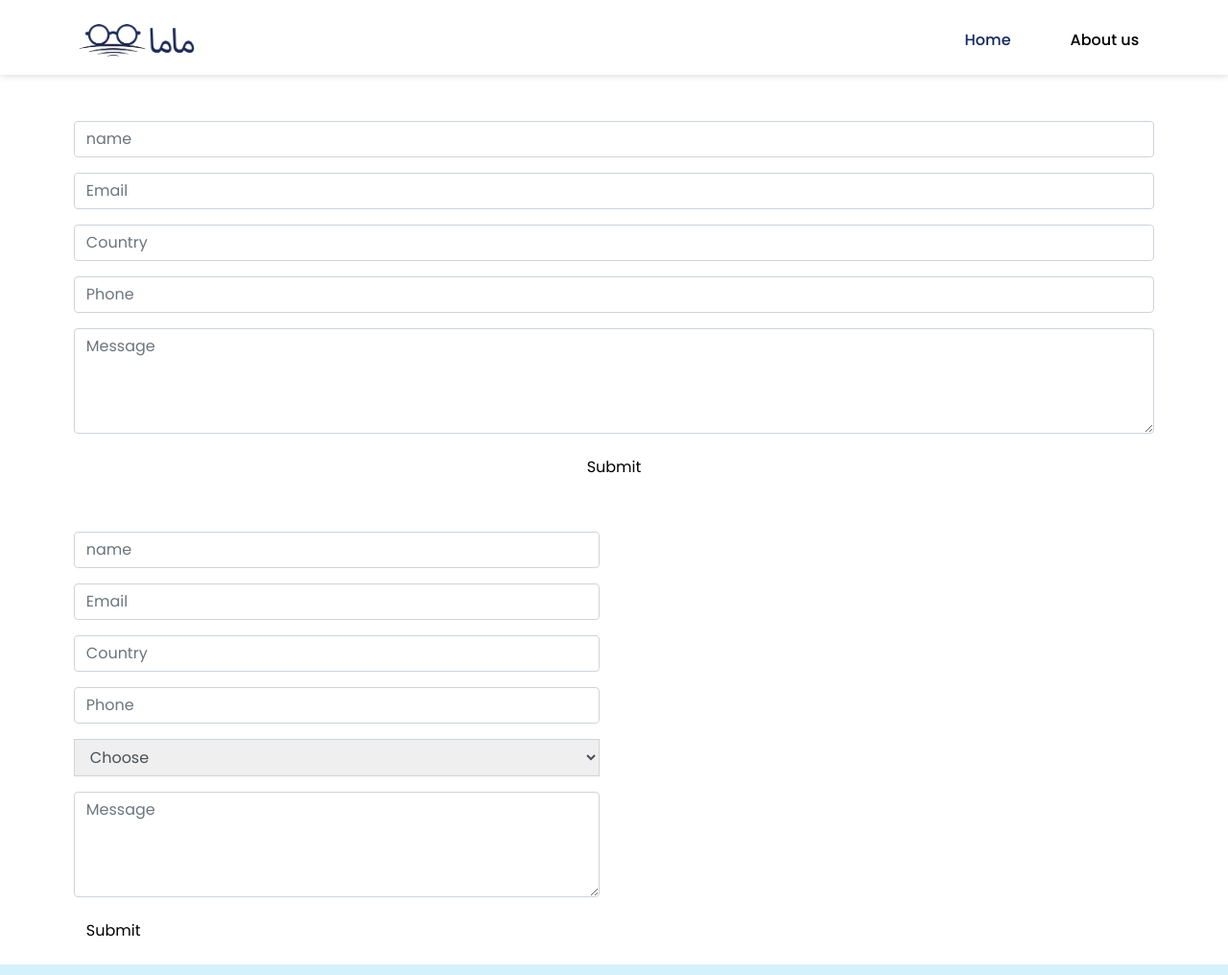
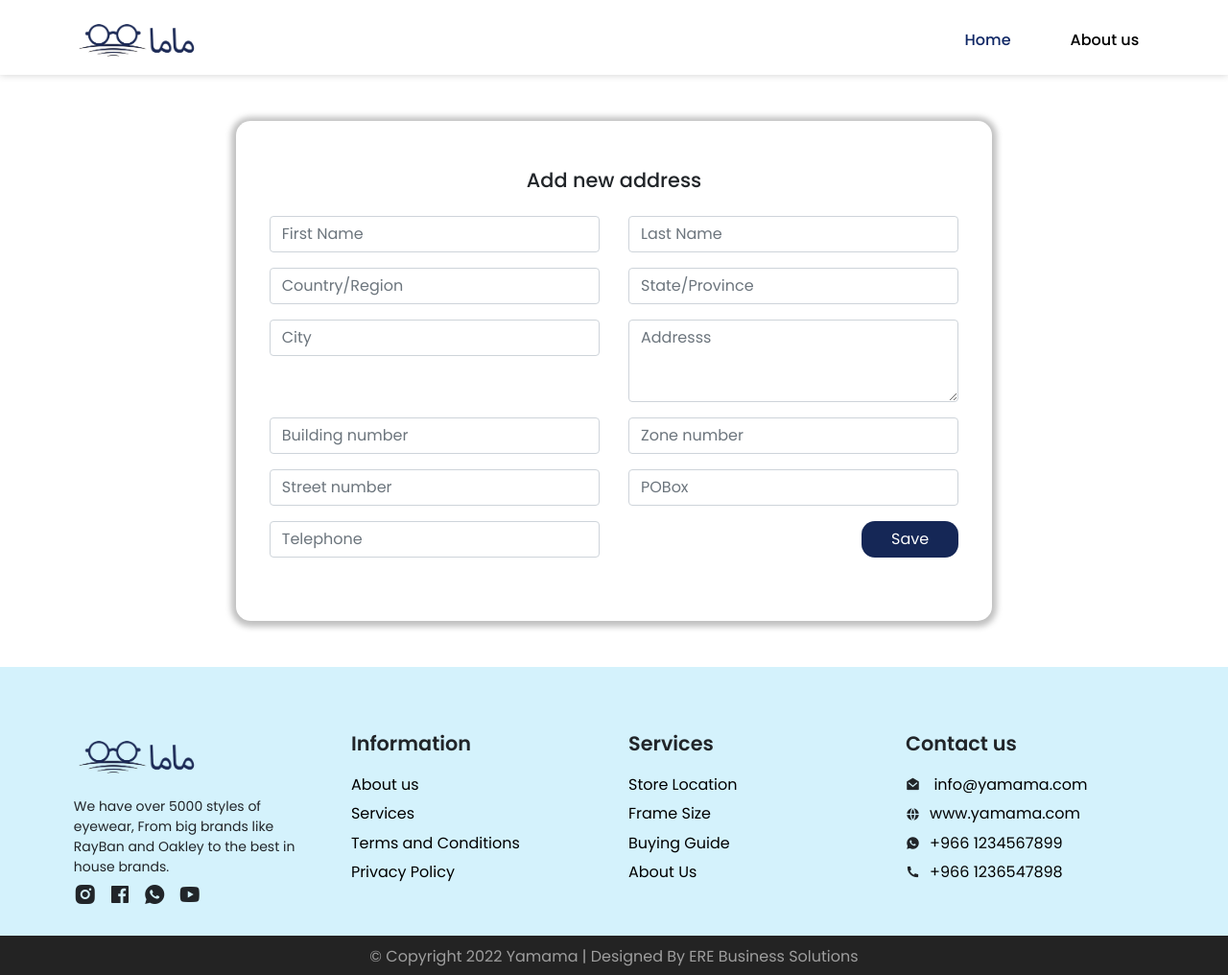
Before and after one commit to Shammaz77/Yamama-Glass, a plain HTML site: page addnewaddresss.html in a window 1280 px wide. Shown: the top 1016 px of the page at 96% size. Drawn offline with nearby package versions, Linux system fonts and the light colour scheme.

Commit message:
add address page ui ~ completed !

```diff
--- a/form.html
+++ b/addnewaddresss.html
@@ -46,104 +46,55 @@
     </div>
     <div class="d-inline closse" onclick="toggleCartt()"><i class="ri-close-circle-line"></i></div>
   </div>
-	<div class="container-main form-section mt-5">
-		<div class="row">
-			<div class="col-lg-12">
-				<div class="inner-col-form">
-					<div>
-						<div class="row">
-							<div class="col-lg-12 pb-3">
-								<input style="padding: 0.375rem 0.75rem;" id="name" name="name" type="text" class="form-control" placeholder="name">
+	<div class="container-main add-new-address mt-5 mb-5">
+		<div class="add-address-box">
+			<h3 class="text-center mb-4 add-addres-main-head">Add new address</h3>
+			<div class="row">
+				<form style="width: 100%;">
+					<div class="row">
+						<div class="col-lg-6 mb-3">
+							<input type="number" class="form-control" placeholder="First Name">
+						</div>
+						<div class="col-lg-6 mb-3">
+							<input type="number" class="form-control" placeholder="Last Name">
+						</div>
+						<div class="col-lg-6 mb-3">
+							<input type="text" class="form-control" placeholder="Country/Region">
+						</div>
+						<div class="col-lg-6 mb-3">
+							<input type="text" class="form-control" placeholder="State/Province">
+						</div>
+						<div class="col-lg-6 mb-3">
+							<input type="text" class="form-control" placeholder="City">
+						</div>
+						<div class="col-lg-6">
+							<div class="form-group">
+								<textarea class="form-control" placeholder="Addresss" id="exampleFormControlTextarea1" rows="3"></textarea>
 							</div>
 						</div>
-						<div class="row">
-							<div class="col-lg-12 pb-3">
-								<input type="email" style="padding: 0.375rem 0.75rem;"  id="email" name="email" class="form-control" placeholder="Email">
-							</div>
-							<div class="col-lg-12 pb-3">
-								<input type="text" style="padding: 0.375rem 0.75rem;" id="country" name="country"  class="form-control" placeholder="Country">
-							</div>
-							<div class="col-lg-12 pb-3">
-								<input type="number" class="form-control" id="phone" name="phone"  placeholder="Phone">
-							</div>
+						<div class="col-lg-6 mb-3">
+							<input type="number" class="form-control" placeholder="Building number">
 						</div>
-						<div class="row">
-							<div class="col-lg-12 pb-3">
-								<textarea class="form-control" id="message" name="message"  placeholder="Message"  rows="4"></textarea>
-							</div>
+						<div class="col-lg-6 mb-3">
+							<input type="number" class="form-control" placeholder="Zone number">
 						</div>
-						<div id="button" style="background-color: rgb(255, 255, 255);display: table;margin-left: auto;margin-right: auto;color: #000;" class="btn text-center">Submit</div>
+						<div class="col-lg-6 mb-3">
+							<input type="number" class="form-control" placeholder="Street number">
+						</div>
+						<div class="col-lg-6 mb-3">
+							<input type="number" class="form-control" placeholder="POBox">
+						</div>
+						<div class="col-lg-6 mb-3">
+							<input type="number" class="form-control" placeholder="Telephone">
+						</div>
+						<div class="col-lg-6 mb-3">
+							<button class="btn yamama-primary-bg text-white save-btn-add-address" type="submit">Save</button>
+						</div>
 					</div>
-				</div>
+				</form>
 			</div>
 		</div>
 	</div>
-
-
-
-
-
-
-
-
-
-
-	<div class="container-main form-section mt-5">
-		<div class="row">
-			<div class="col-lg-6">
-				<div class="inner-col-form">
-					<div>
-						<div class="row">
-							<div class="col-lg-12 pb-3">
-								<input style="padding: 0.375rem 0.75rem;" id="name" name="name" type="text" class="form-control" placeholder="name">
-							</div>
-						</div>
-						<div class="row">
-							<div class="col-lg-12 pb-3">
-								<input type="email" style="padding: 0.375rem 0.75rem;"  id="email" name="email" class="form-control" placeholder="Email">
-							</div>
-							<div class="col-lg-12 pb-3">
-								<input type="text" style="padding: 0.375rem 0.75rem;" id="country" name="country"  class="form-control" placeholder="Country">
-							</div>
-							<div class="col-lg-12 pb-3">
-								<input type="number" class="form-control" id="phone" name="phone"  placeholder="Phone">
-							</div>
-							<div class="col-lg-12 pb-3">
-								<select class="form-select" aria-label="Default select example" style="width: 100%;padding: 0.375rem 0.75rem;border: 1px solid #ced4da !important;color: #495057;">
-									<option selected>Choose</option>
-									<option value="1">Plastic Mould</option>
-									<option value="2">PVC Mould</option>
-									<option value="3">Rubber Mould</option>
-									<option value="4">Compound Wall</option>
-									<option value="5">Mechinery</option>
-									<option value="6">Chemical</option>
-								</select>
-							</div>
-						</div>
-						<div class="row">
-							<div class="col-lg-12 pb-3">
-								<textarea class="form-control" id="message" name="message"  placeholder="Message"  rows="4"></textarea>
-							</div>
-						</div>
-						<div id="button" style="background-color: rgb(255, 255, 255);color: #000;" class="btn text-center">Submit</div>
-					</div>
-				</div>
-			</div>
-		</div>
-	</div>
-	<style>
-		/* Chrome, Safari, Edge, Opera */
-	input::-webkit-outer-spin-button,
-	input::-webkit-inner-spin-button {
-		-webkit-appearance: none;
-		margin: 0;
-	}
-
-	/* Firefox */
-	input[type=number] {
-		-moz-appearance: textfield;
-	}
-	</style>
 
 
 
@@ -160,7 +111,7 @@
 
 	<!-- footer  -->
 	<footer class="text-lg-start mt-3">
-    <div class="container-main  text-md-start mt-5 mb-4">
+    <div class="container-main  footer-inner-div text-md-start mt-5 mb-4">
       <div class="row">
         <div class="col-xl-3 col-lg-3 col-md-6 logo-div">
           <a class="logo-footer" href="./index.html"><img src="./images/yamama-logo.png" alt="logo"></a>
@@ -236,6 +187,16 @@
 			}
 		});
 	</script>
+	<!-- toggle script  -->
+	<!-- Initialize Swiper -->
+	<script>
+		const buttons = document.querySelectorAll(".faq-toggle");
+		buttons.forEach((btn) => {
+			btn.addEventListener("click", () => {
+				btn.parentNode.classList.toggle("active");
+			});
+		});
+	</script>
 	<!-- sideber scripts  -->
 	<script>
 		function toggleCartt(){
--- a/css/common.css
+++ b/css/common.css
@@ -223,3 +223,15 @@ footer h3{
 	font-weight: 600;
 }
 /* footer end  */
+/* remove number input arrows  */
+/* Chrome, Safari, Edge, Opera */
+input::-webkit-outer-spin-button,
+input::-webkit-inner-spin-button {
+  -webkit-appearance: none;
+  margin: 0;
+}
+/* Firefox */
+input[type=number] {
+  -moz-appearance: textfield;
+}
+/* remove number input arrows ends */
--- a/css/yamama.css
+++ b/css/yamama.css
@@ -265,6 +265,29 @@ transition: all 0.5s ease;
 	display: table;
 	margin-left: auto;
 }
+/* add address page  */
+.add-new-address .add-address-box{
+	width: 70% !important;
+	margin: auto !important;
+	box-shadow: 0px 1px 6px 5px rgba(0, 0, 0, 0.25);
+	padding: 50px;
+	border-radius: 15px !important;
+}
+.add-new-address .save-btn-add-address{
+	display: table;
+	margin-left: auto;
+	padding: 6px 30px !important;
+	border-radius: 14px !important;
+}
+
+
+
+
+
+
+
+
+
 
 
 
@@ -337,8 +360,15 @@ transition: all 0.5s ease;
 	}
 }
 @media (max-width:1100px){
-	.about .mock-up {
+	/* .about .mock-up {
     width: 90%;
+	} */
+	.add-new-address .add-address-box {
+    width: 70% !important;
+    margin: auto !important;
+    box-shadow: 0px 1px 6px 5px rgb(0 0 0 / 25%);
+    padding: 41px;
+  	border-radius: 15px !important;
 	}
 }
 @media (max-width:991px) {
@@ -448,6 +478,9 @@ transition: all 0.5s ease;
     width: 119px !important;
     margin-right: 15px !important;
 	}
+	.add-new-address .add-address-box {
+    width: 94% !important;
+	}
 }
 @media (max-width:450px) {
 	.container-main{
@@ -484,6 +517,12 @@ transition: all 0.5s ease;
 	footer p {
     font-size: 10px;
 	}
+	.add-new-address .add-address-box {
+    width: 99% !important;
+	}
+	.add-new-address .add-addres-main-head{
+		font-size: 17px !important;
+	}
 }
 @media (max-width:280px){
 	.container-main {
```
